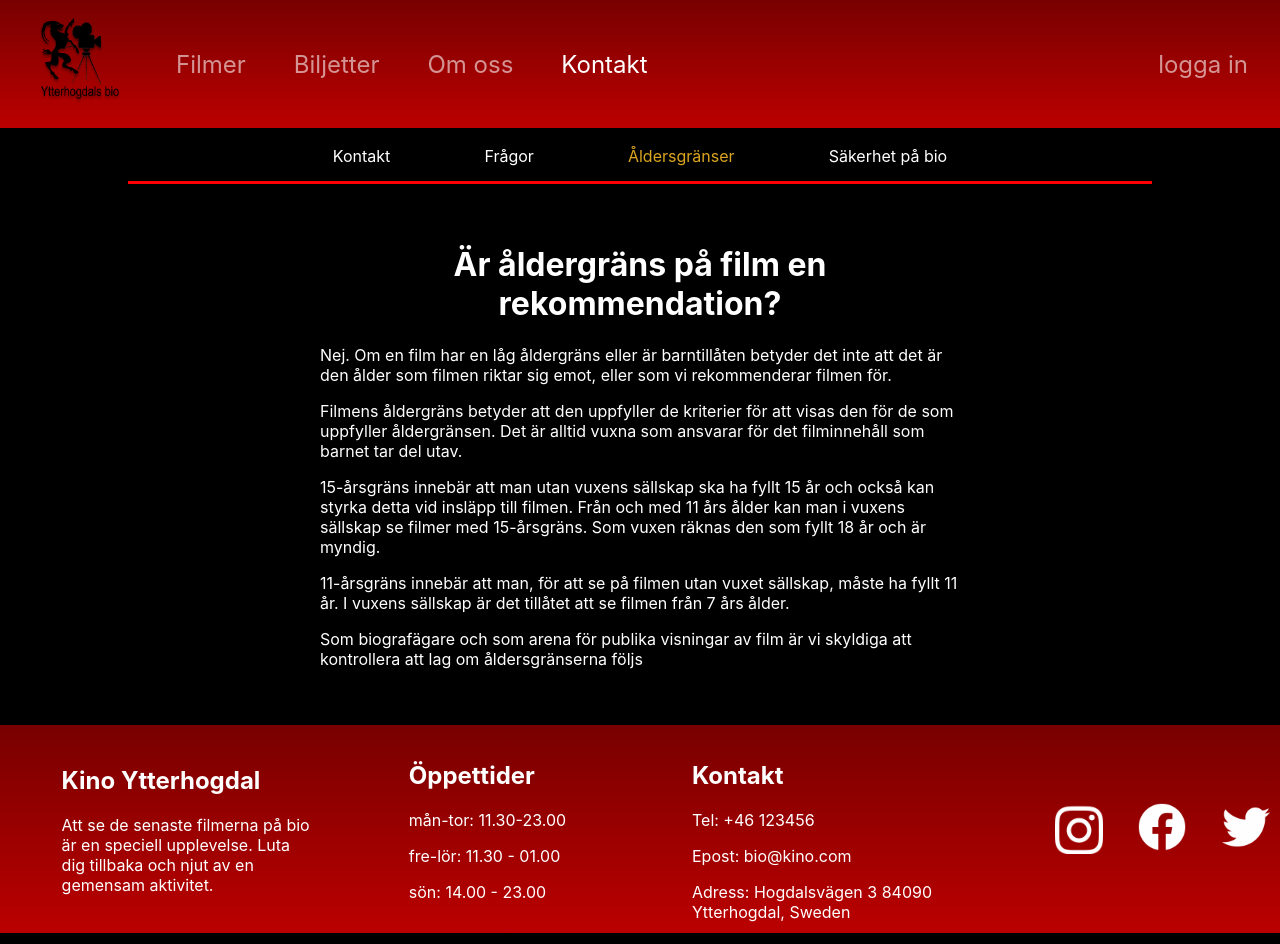
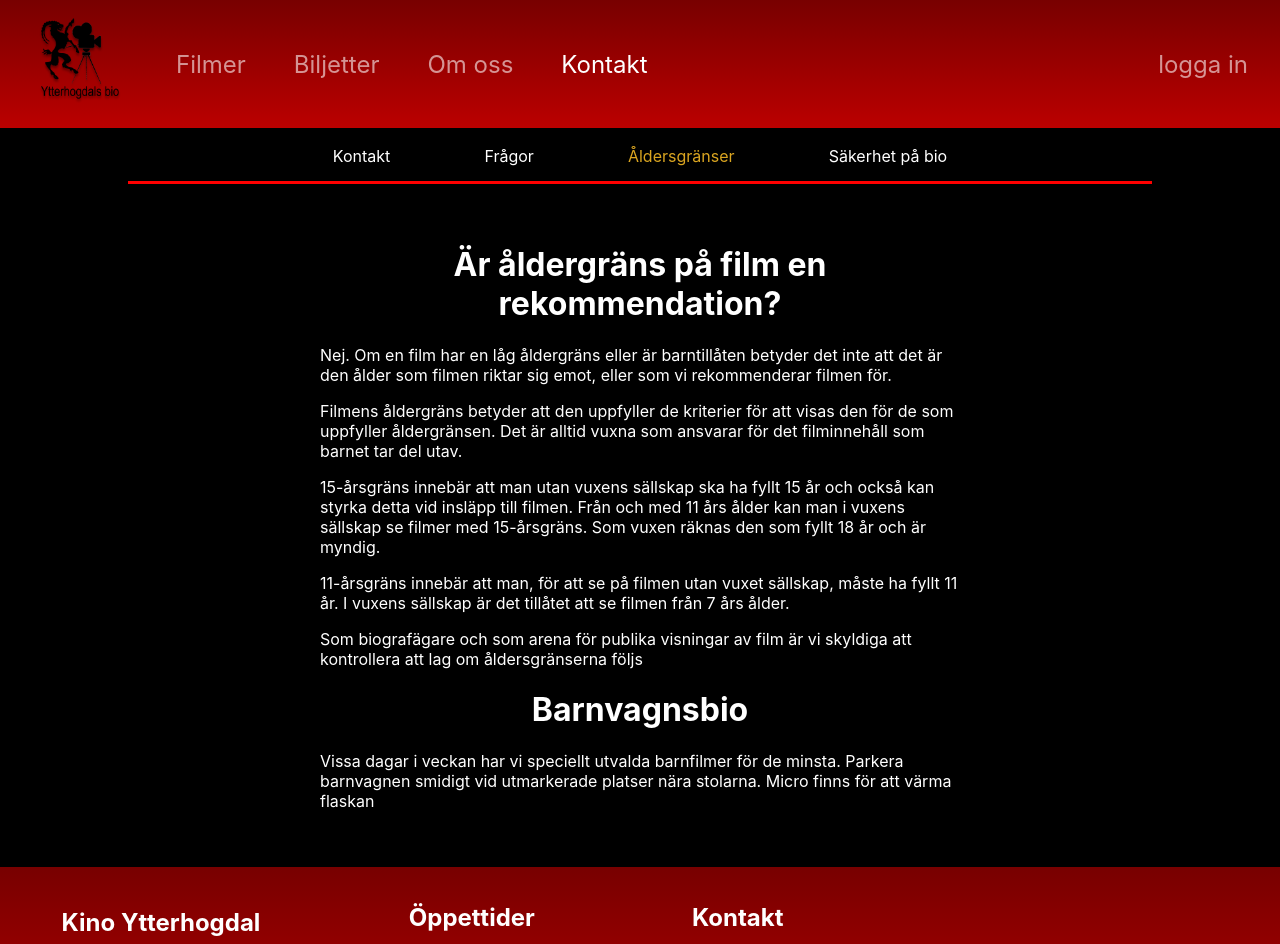
Before and after one commit to Nw84/KinoNextJS, a Next.js app: page /contact/age in a window 1280 px wide. Shown: the top 944 px of the page. Built offline with nearby package versions, Linux system fonts and the light colour scheme.

Commit message:
small change

```diff
--- a/pages/contact/age/index.js
+++ b/pages/contact/age/index.js
@@ -20,6 +20,9 @@ function age() {
                 <p>11-årsgräns innebär att man, för att se på filmen utan vuxet sällskap, måste ha fyllt 11 år. I vuxens sällskap är det tillåtet att se filmen från 7 års ålder.</p>
 
                 <p>Som biografägare och som arena för publika visningar av film är vi skyldiga att kontrollera att lag om åldersgränserna följs</p>
+
+                <h1>Barnvagnsbio</h1>
+                <p>Vissa dagar i veckan har vi speciellt utvalda barnfilmer för de minsta. Parkera barnvagnen smidigt vid utmarkerade platser nära stolarna. Micro finns för att värma flaskan</p>
             </div>
         </div>
     </div>
```
